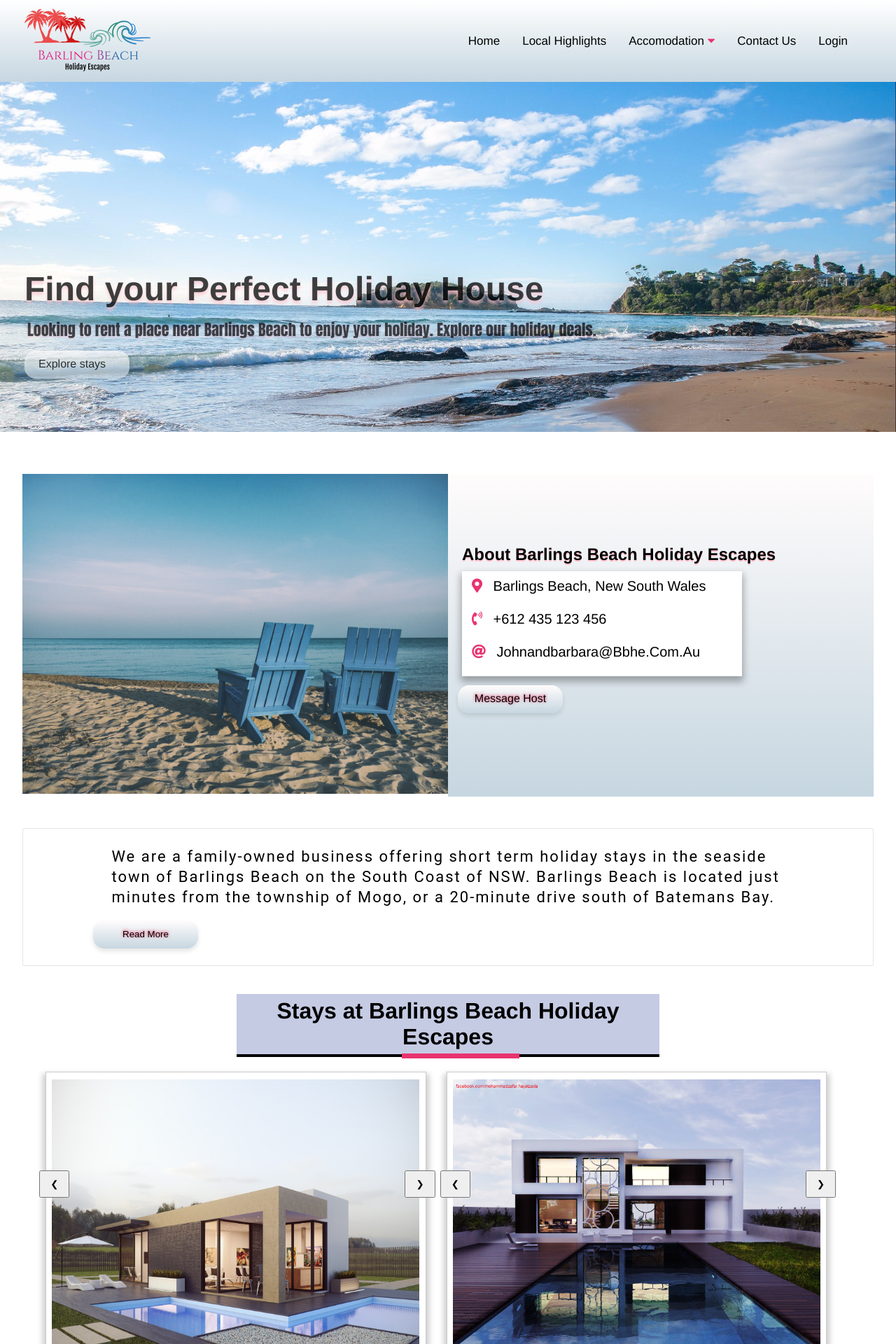
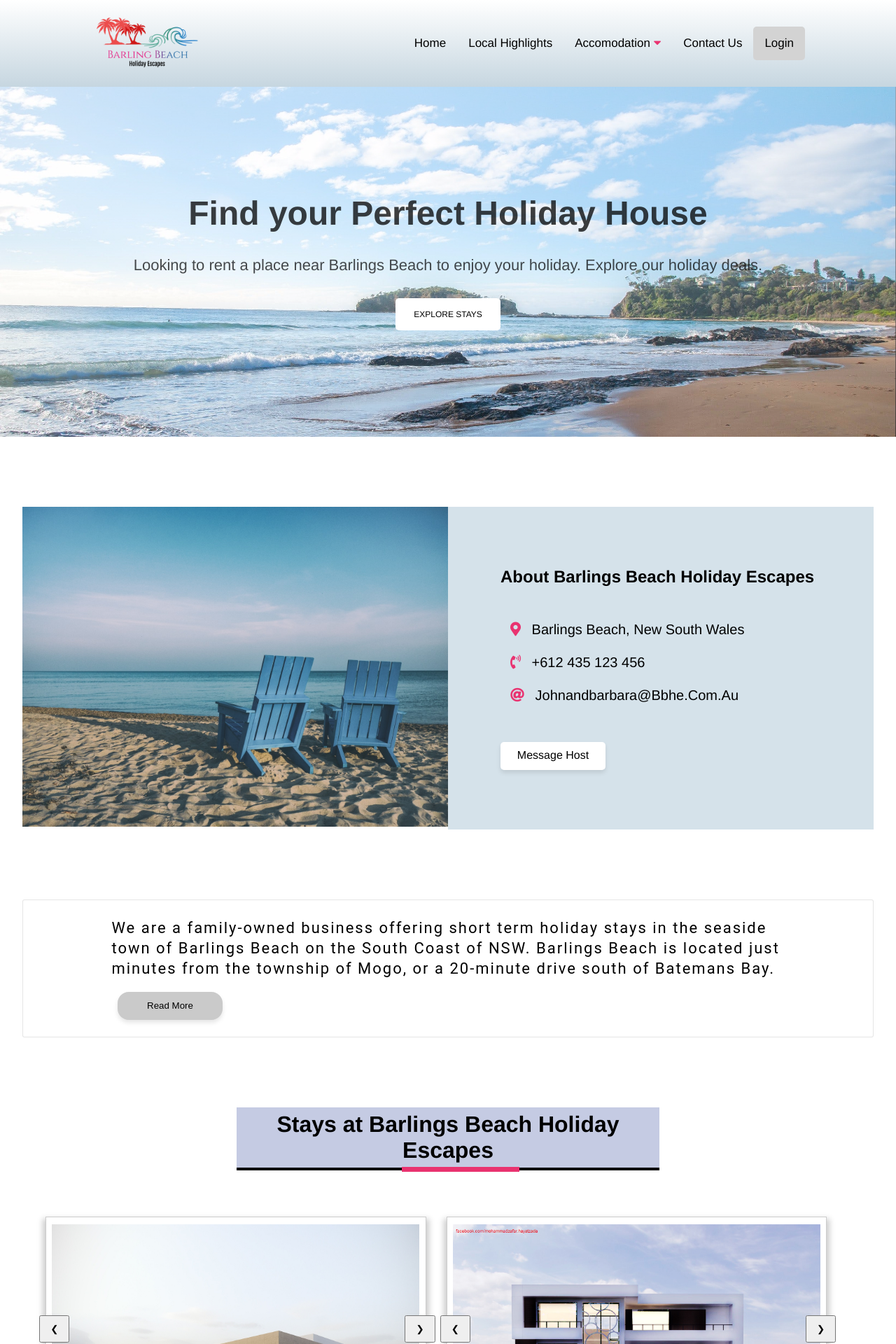
Before and after one commit to alizafaixal/BBHE, a PHP site: page /index.php in a window 1280 px wide. Shown: the top 1920 px of the page at 70% size. Run offline with PHP 8.4, Linux system fonts and the light colour scheme; data comes from the database, SQL or seed files in the repository.

Commit message:
updated css

```diff
--- a/bbhe.css
+++ b/bbhe.css
@@ -4,7 +4,7 @@
     margin: 0;
     box-sizing: border-box;
     padding: 0;
-
+	text-shadow: none !important;
 }
 body{
 	font-family: helvetica, calibri, sans-serif;
@@ -14,17 +14,17 @@
 }
 .header {
 	position: relative;
-    background:linear-gradient(180deg, #C4C4C4 0%, #FFFFFF 0.01%, #C6D6E0 100%);
+	background: linear-gradient(180deg, #C4C4C4 0%, #FFFFFF 0.01%, #C6D6E0 100%);
 }
 .page-header{
 	margin-top: 5vh;
 }
 .logo a img {
-	width: 100%;
+	width: 80%;
     height: auto;
 }
 .navbar .logo{
-	margin-left: 25px;
+	/* margin-left: 25px; */
 
     height: 100%;
     width: auto;
@@ -50,12 +50,13 @@
     align-items: center;
     justify-content: space-between;
     position: relative;
+    padding: 15px 130px;
 }
 .navbar nav{
-	flex-basis: 50%;
+	/* flex-basis: 50%; */
     position: relative;
-    max-width: 47%;
-    margin-right: 2vw;
+    /* max-width: 47%; */
+    /* margin-right: 2vw; */
 	position: relative;
 }
 
@@ -180,10 +189,13 @@
 	position: relative;
 }
 .banner .banner_text {
-       position: absolute;
-    top: 268px;
-	left: 35px;
-	width: 90%;
+	width: 100%;
+    height: 100%;
+    display: flex;
+    flex-direction: column;
+    align-items: center;
+    justify-content: center;
+	background: linear-gradient(180deg, #ffffff85, transparent);
 }
 .banner .banner_text h1 {
        text-shadow: 0px 4px 4px pink;
@@ -195,15 +207,18 @@
 }
 .banner .banner_text a , .form_container .row .col input[type="submit"] ,  .booking_details_container  input[type="submit"]{
 	width: 150px;
-    height: 40px;
-	background: linear-gradient(180deg, #FFFCFC 0%, #C6D6E0 100%);
-border-radius: 16px;
+    /* height: 40px; */
+    background: #fff;
+    border-radius: 5px;
     color: #000000;
-	opacity: 0.7;
+    /* opacity: 0.7; */
     transition: all .25s linear;
     display: inline-block;
-    padding: 10px 20px;
+    padding: 16px 16px;
     box-sizing: border-box;
+    text-align: center;
+    text-transform: uppercase;
+    font-size: 12px;
 
 }
 .form_container .row .col input[type="submit"] {
@@ -218,9 +233,9 @@
 	transform: translateY(5px);
 }
 .banner .banner_text p {
-	font-family: Impact, Haettenschweiler, "Franklin Gothic Bold", "Arial Black", "sans-serif";
+	/* font-family: Impact, Haettenschweiler, "Franklin Gothic Bold", "Arial Black", "sans-serif"; */
 	font-size: 22px;
-	padding: 10px 0px;
+	padding: 30px 0px;
     opacity: 0.7;
     text-shadow: 0 1px 2px rgba(248,114,157,0.6);
 }
@@ -251,14 +266,40 @@
 	height: auto;
 	margin-left: auto;
     margin-right: auto;
-	margin-top: 50px;
-
+	margin-top: 100px !important;
+
+}
+input[type="text"] {
+    /* display: block; */
+    /* height: 32px; */
+    padding: 6px 16px;
+    width: 100%;
+    border: none;
+    background-color: #f3f3f3;
+}
+input[type=submit] {
+	display: block;
+	margin: 20px auto 0;
+	width: 150px;
+	height: 40px;
+	border-radius: 25px;
+	border: none;
+	color: #eee;
+	font-weight: 700;
+	box-shadow: 1px 4px 10px 1px #aaa;
+	margin-top: 0px !important;
+	background: #207cca; /* Old browsers */
+	background: -moz-linear-gradient(left, #207cca 0%, #9f58a3 100%); /* FF3.6-15 */
+	background: -webkit-linear-gradient(left, #207cca 0%,#9f58a3 100%); /* Chrome10-25,Safari5.1-6 */
+	background: linear-gradient(to right, #207cca 0%,#9f58a3 100%); /* W3C, IE10+, FF16+, Chrome26+, Opera12+, Safari7+ */
+	filter: progid:DXImageTransform.Microsoft.gradient( startColorstr='#207cca', endColorstr='#9f58a3',GradientType=1 ); /* IE6-9 */
   }
 .container .row .col {
        width: 45%;
     height: auto;
 	border:1px solid rgba(0,0,0,0.1);
 transition: all .5s;
+
 }
 .container .row .col:hover{
 box-shadow: 0px 4px 10px 0px rgba(0,0,0,0.2);
@@ -274,8 +315,11 @@
 
 .container .aside{
 	flex-basis: 50%;
-	background: linear-gradient(180deg, #FFFCFC 0%, #C6D6E0 100%);
-
+	background: #d5e2ea;
+	display: flex;
+    flex-direction: column;
+    justify-content: center;
+	padding: 0px 75px;
 }
 .container .flexbox{
 	display: flex ;
@@ -289,31 +333,32 @@
 }
 
 .flexbox .aside .comp_info {
-    background: white;
-	margin-left: 20px;
-	margin-top: 10px;
+    /* background: white; */
+	/* margin-left: 20px; */
+	/* margin-top: 10px; */
     width: 400px;
     height: 150px;
-    box-shadow: 0px 6px 10px 2px rgba(0,0,0, 0.3);
+    /* box-shadow: 0px 6px 10px 2px rgba(0,0,0, 0.3); */
 	left: 654px;
+	margin: 36px 0px !important;
 }
 .flexbox .aside a {
     width: 150px;
     height: 40px;
-	background: linear-gradient(180deg, #FFFCFC 0%, #C6D6E0 100%);
-border-radius: 16px;
+	background: #fff;
+border-radius: 5px;
 color: #000000;
 text-shadow: 0px -1px 4px #E61E4D;
 	border: none;
 	box-shadow: 0px 4px 6px 0px rgba(0,0,0,0.1);
     display: block;
-    margin-top: 13px;
-    margin-left: 14px;
+    /* margin-top: 13px; */
+    /* margin-left: 14px; */
 	text-align: center;
     padding: 10px;
 }
 .flexbox .aside a:hover{
-	filter:brightness(60%);
+	filter:brightness(95%);
 }
 .flexbox .aside a:active{
 	box-shadow: 0px 0px 6px 0px rgba(0,0,0,0.1);
@@ -326,8 +371,8 @@
 }
 .flexbox .aside h2 {
 	text-align: start;
-	 margin-top: 101px;
-    margin-left: 20px;
+	/* margin-bottom: 25px; */
+    /* margin-left: 20px; */
 	color: black;
 	text-shadow: 0px 2px 0px pink;
 	text-transform: capitalize;
@@ -377,8 +422,9 @@
 }
 .descBox button{
 	margin-top: 10px;
-	margin-left: 100px;
-	background: linear-gradient(180deg, #FFFCFC 0%, #C6D6E0 100%);
+	margin-left: 135px;
+	/* background: linear-gradient(180deg, #FFFCFC 0%, #C6D6E0 100%); */
+	background: #cacaca;
 	border-radius: 16px;
 	color: #000000;
 	text-shadow: 0px -1px 4px #E61E4D;
@@ -1368,7 +1440,13 @@
 	  position: relative;
   }
 
-  div#house .section3 h2 {font-size: 2em;font-weight: bold;position: relative;width: 50%;border-bottom: 4px solid;margin-top: 40px; margin-right: auto; margin-left: auto;padding: 6px 6px;background-color: #c5cbe3;}
+  div#house .section3 h2 , #localHighlights h4 , .section h3, .small_container h4
+  {font-size: 2em;font-weight: bold;position: relative;width: 50%;border-bottom: 4px solid; margin-right: auto; margin-left: auto;padding: 6px 6px;background-color: #c5cbe3; margin-bottom: 45px;}
+
+  #localHighlights h4 , .section h3, .small_container h4{
+	font-size: 25px !important;
+    text-align: center;
+}
 
 
   .section3 {
@@ -1422,7 +1500,7 @@
   }
 
 
-  div#house .section3 h2:before {
+  div#house .section3 h2:before , #localHighlights h4::before , .section h3::before, .small_container h4::before{
 	  position: absolute;
 	  content: "";
 	  background-color: #e93370;
--- a/dbConn.php
+++ b/dbConn.php
@@ -9,4 +9,4 @@
 if(mysqli_connect_errno()){
     echo 'Database connection problem '  . mysqli_connect_error($conn);
 }
-?>
+ ?>
--- a/header.php
+++ b/header.php
@@ -65,14 +65,14 @@
 					</div>
 
 					<a href="contact.php">Contact us</a>
-					<div class="dropdown">
+					<div class="dropdown" style="background: lightgrey; border-radius: 5px;">
+
 					<?php
 					if(isset($_SESSION['USER_LOGIN'])){?>
 						<button class="dropbtn"><?php echo $_SESSION['USER_NAME'] ?>
 						<i class="fa fa-caret-down"></i>
 						</button>
 						<div class="dropdown-content">
-
 						<a href="mybookings.php">My bookings</a>
 						<a href="logout.php">Logout</a>
 						</div>
```
Also changed, not shown: other parts of bbhe.css (+60 -22 lines), contact.php (+5 -5 lines). Lines whose indentation alone changed are shown as unchanged.
